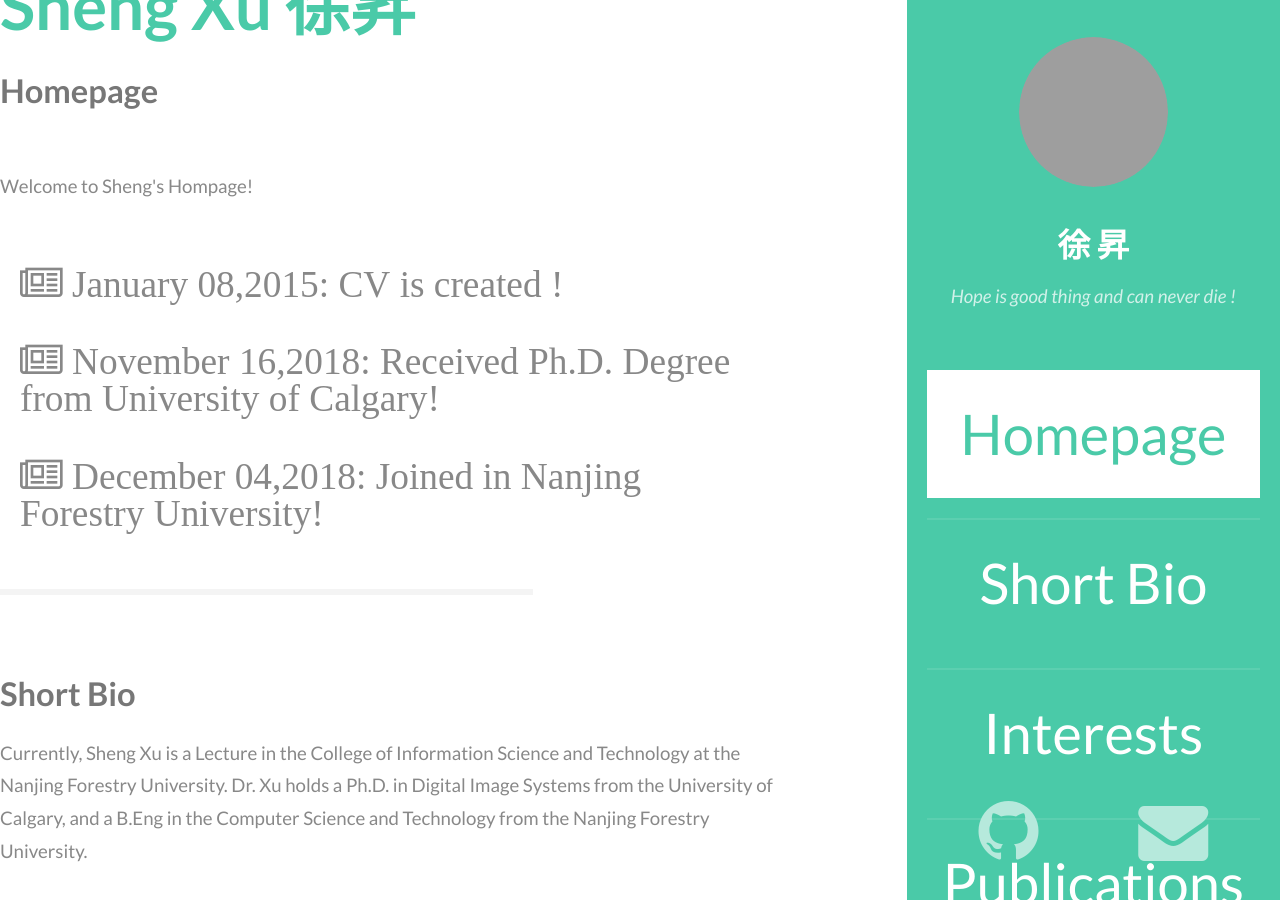
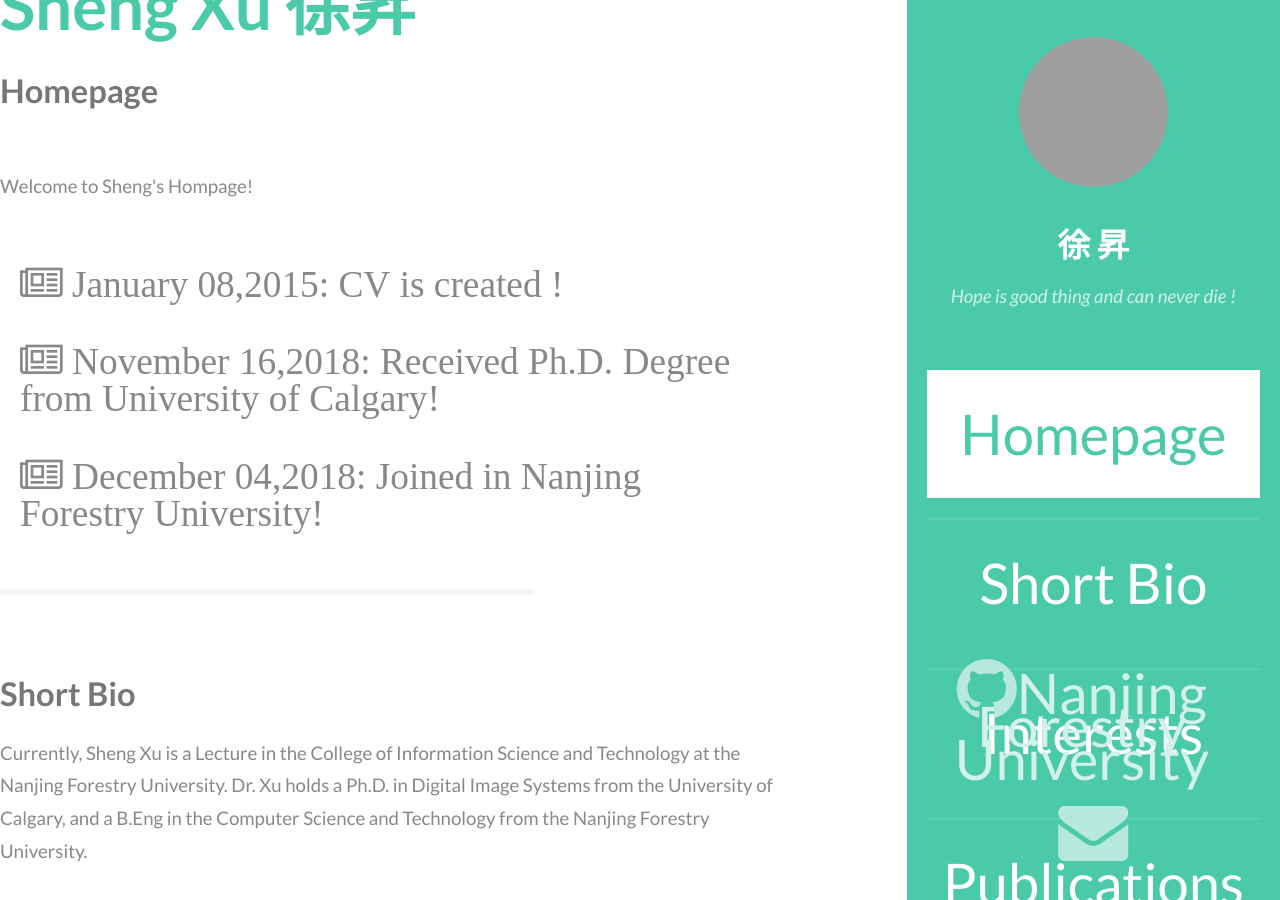
Before and after one commit to lostagex/shengxu, a Jekyll site: the page built from index.html, in a window 1280 px wide and 900 px high, scrolled down 399 px. Built offline with Jekyll 4.4.1, drawn with Linux system fonts in a browser that asks for light colours; grey boxes are pictures that could not be loaded.

Commit message:
Update header.html

```diff
--- a/_includes/header.html
+++ b/_includes/header.html
@@ -18,7 +18,7 @@
         </nav>
         <footer>
              <ul class="icons">
-                <li><a href="#" class="icon fa-github"><span class="label">Github</span></a></li>
+                <li><a href="#" class="icon fa-github"><span class="label">Github</span></a>Nanjing Forestry University</li>
                 <li><a href="#" class="icon fa-envelope"><span class="label">Email</span></a></li>
 
         </footer>
```
